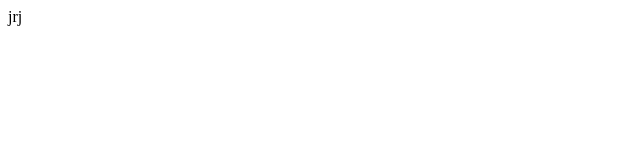
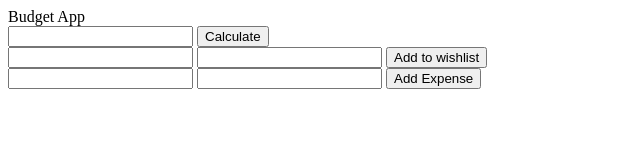
Before and after one commit to hvirmani/Basic-Web-Projects, a plain HTML site: page BUDGET/budget.html in a window 1280 px wide. Shown: the whole page, without its empty margins (0-640 px from the left). Drawn offline with Linux system fonts and the light colour scheme.

Commit message:
Initial Commit

```diff
--- a/BUDGET/budget.html
+++ b/BUDGET/budget.html
@@ -1 +1,39 @@
-jrj
+<!DOCTYPE html>
+<html lang="en">
+
+<head>
+	<meta charset="UTF-8">
+	<title>Budget App</title>
+	<link rel="stylesheet" href="style.css">
+	<script src="file.js"></script>
+</head>
+
+<body>
+	<div class="head">
+		Budget App
+	</div>
+	<div class="main">
+		<div class="income">
+			<form>
+				<input type="number" required>
+				<button type="submit">Calculate</button>
+			</form>
+		</div>
+		<div class="wish">
+			<form>
+				<input type="text" required>
+				<input type="number" required>
+				<button type="submit">Add to wishlist</button>
+			</form>
+		</div>
+		<div class="expense">
+			<form>
+				<input type="text" required>
+				<input type="number" required>
+				<button type="submit">Add Expense</button>
+			</form>
+		</div>
+	</div>
+</body>
+
+</html>
```
